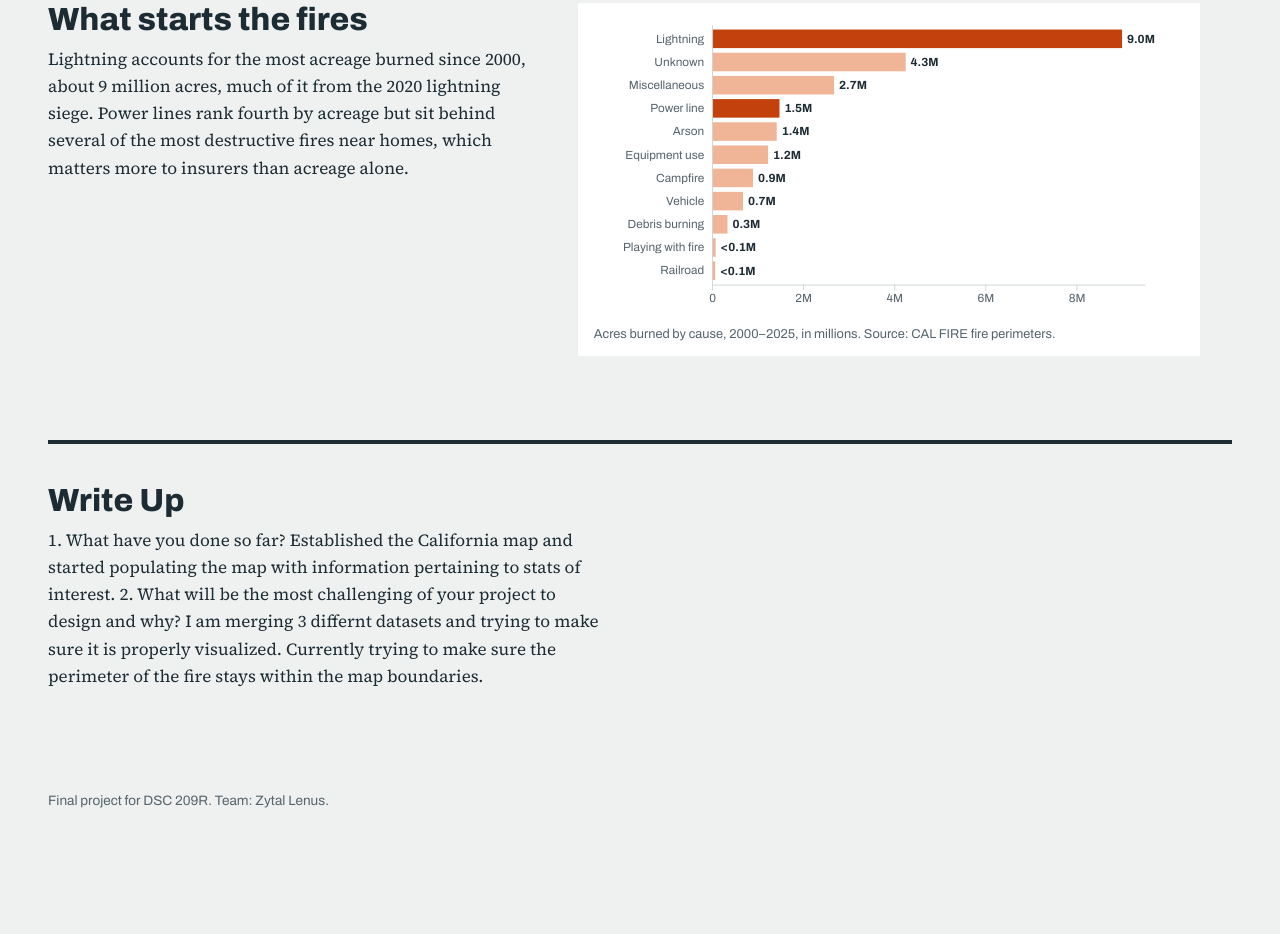
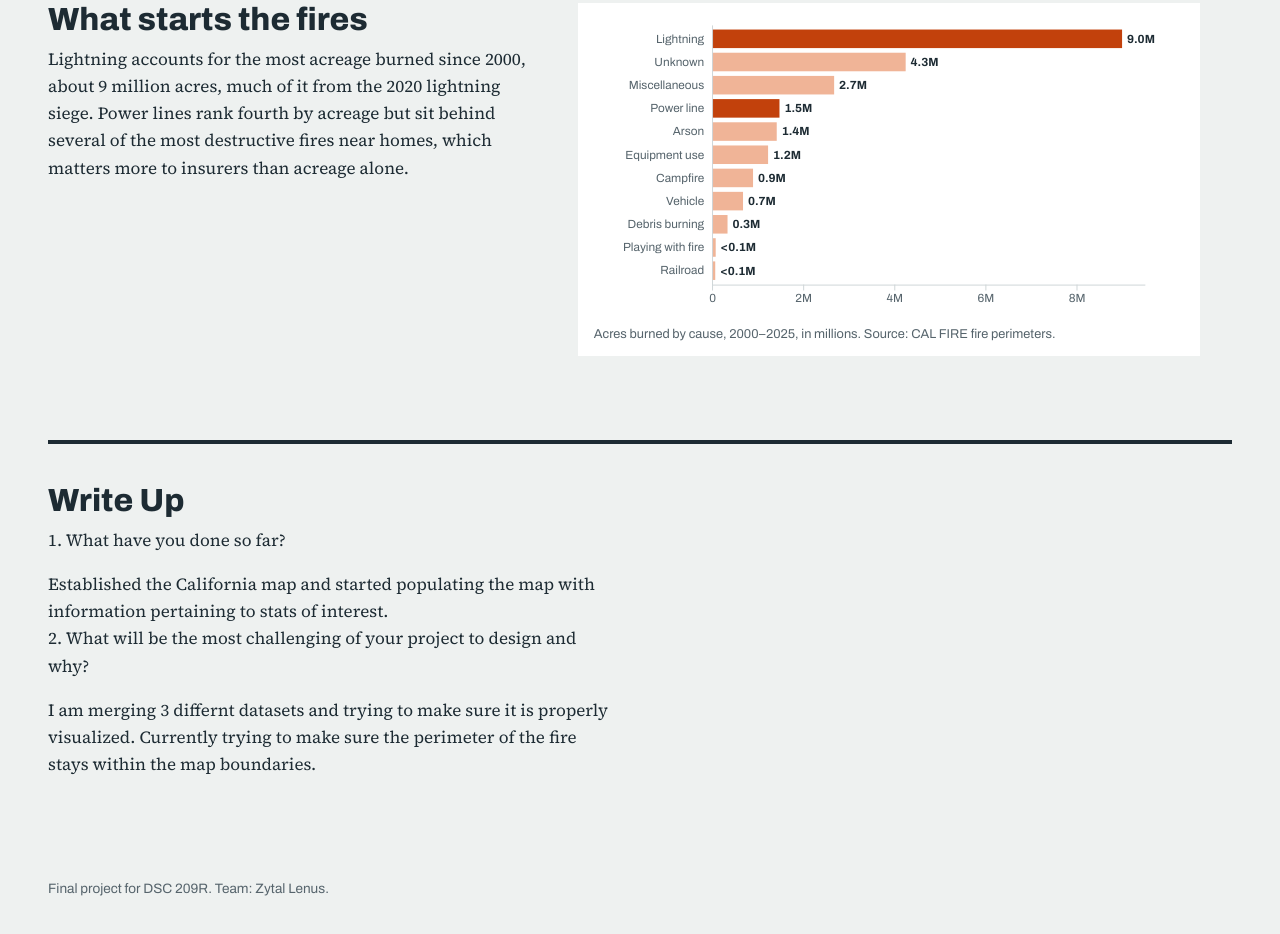
Before and after one commit to zlenus/Final-Project-209R, a plain HTML site: page index.html in a window 1280 px wide. Shown: the part 3130-4064 px from the top of the page. Before the commit the page ends 3991 px from the top, so only its background shows below. Drawn offline with nearby package versions, Linux system fonts and the light colour scheme.

Commit message:
Update index.html

```diff
--- a/index.html
+++ b/index.html
@@ -146,9 +146,9 @@
       <div>
         <h2>Write Up</h2>
         <p>
-          1. What have you done so far?
+          1. What have you done so far? </p>
           Established the California map and started populating the map with information pertaining to stats of interest.
-          2. What will be the most challenging of your project to design and why?
+          <p> 2. What will be the most challenging of your project to design and why?</p>
           I am merging 3 differnt datasets and trying to make sure it is properly visualized. Currently trying to make sure the perimeter of the fire stays within the map boundaries.
         </p>
       </div>
```
